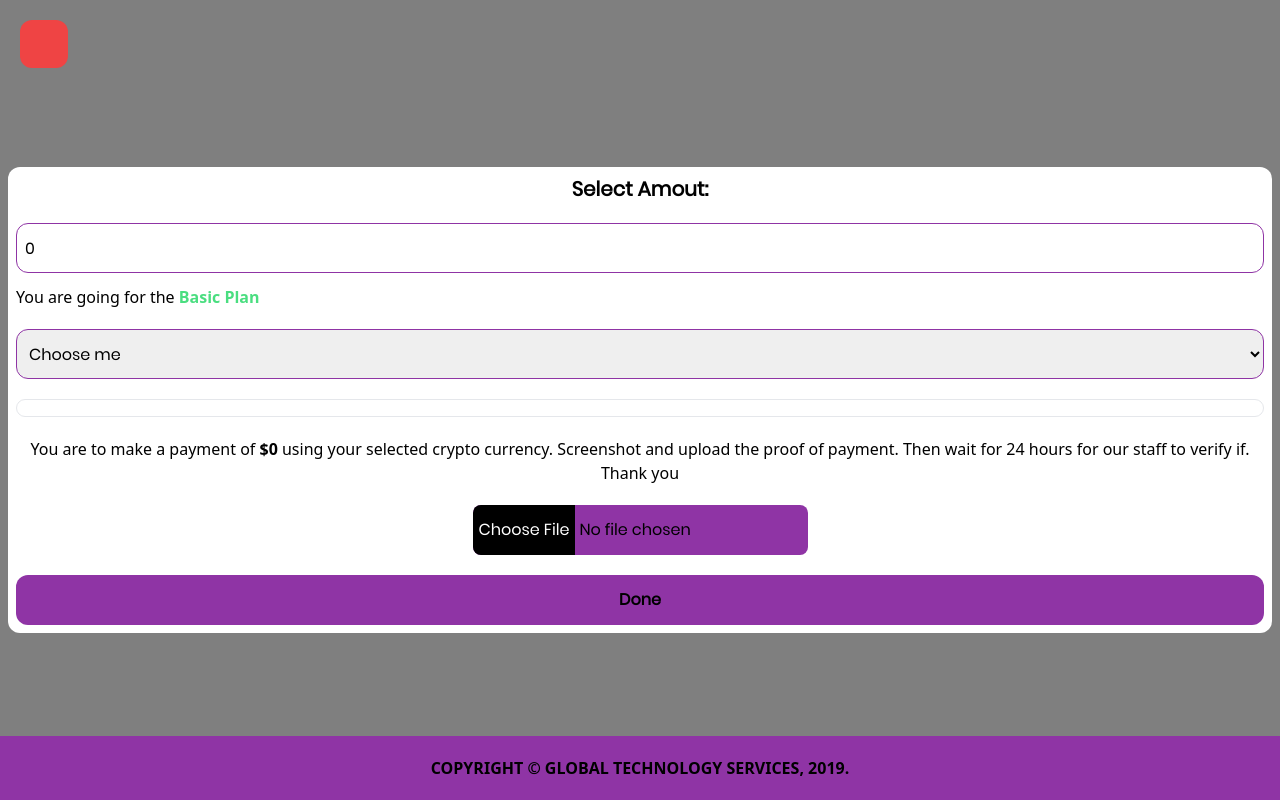
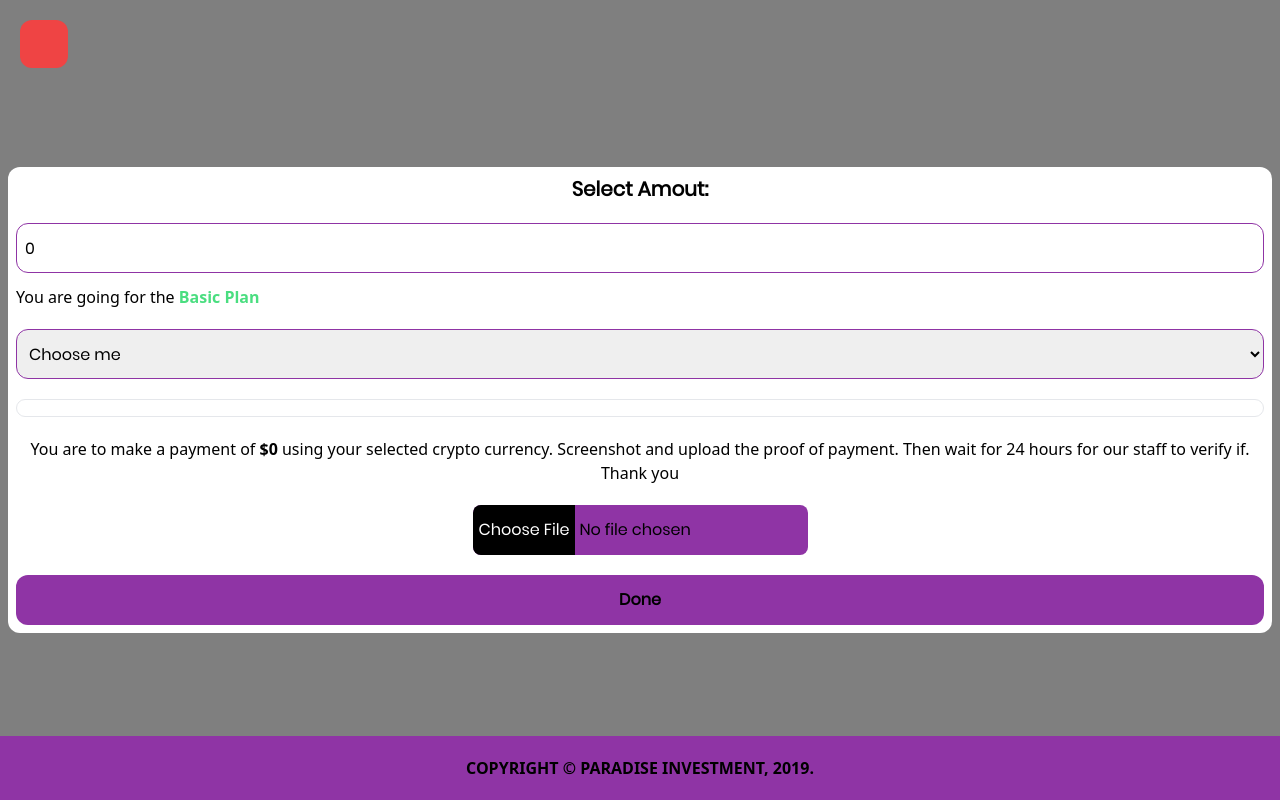
Before and after one commit to ronaldkelechi11/Paradise-Investments, a React (Vite) app: page /dashboard/1/deposit in a window 1280 px wide. Built offline with nearby package versions, Linux system fonts and the light colour scheme; some icons are missing.

Commit message:
removal of all things gts

```diff
--- a/src/components/Dashboard/Deposit.jsx
+++ b/src/components/Dashboard/Deposit.jsx
@@ -93,7 +93,7 @@ const Deposit = () => {
 
 
             <div className='w-screen bg-primary fixed bottom-0 flex justify-center items-center p-3 md:p-5'>
-                <div className="font-extrabold uppercase text-center">Copyright © Global Technology Services, 2019.</div>
+                <div className="font-extrabold uppercase text-center">Copyright © Paradise Investment, 2019.</div>
             </div>
         </div >
     )
--- a/src/components/Dashboard/Withdrawal.jsx
+++ b/src/components/Dashboard/Withdrawal.jsx
@@ -80,7 +80,7 @@ const Withdrawal = () => {
 
 
             <div className='w-screen bg-primary fixed bottom-0 flex justify-center items-center p-3 md:p-5'>
-                <div className="font-extrabold uppercase text-center">Copyright © Global Technology Services, 2019.</div>
+                <div className="font-extrabold uppercase text-center">Copyright © Paradise Investment, 2019.</div>
             </div>
         </div >
     )
```
